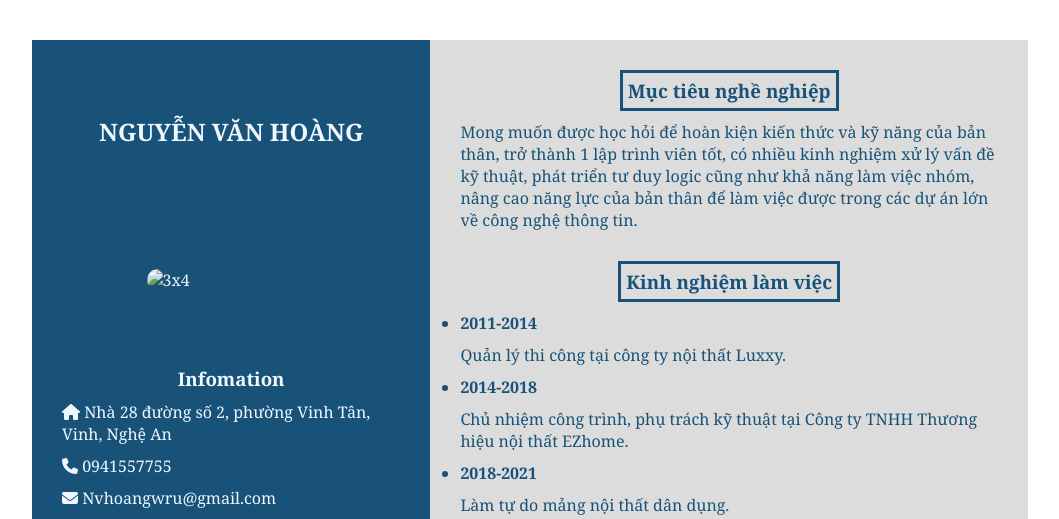
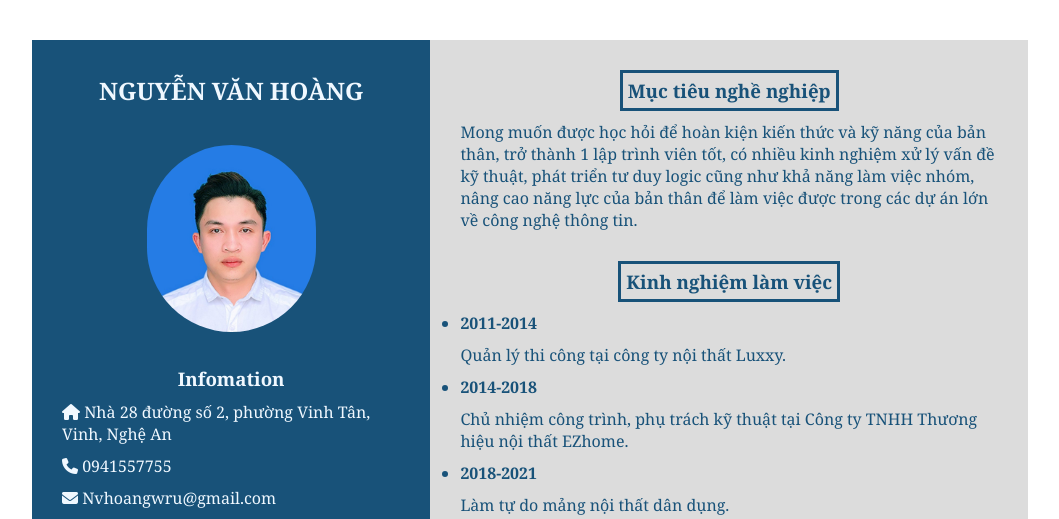
Before and after one commit to Hoangbim/CV, a plain HTML site: page index.html in a window 1280 px wide. Shown: the top 519 px of the page, without its empty margins (110-1169 px from the left). Drawn offline with Linux system fonts and the light colour scheme; the site is published under a folder, as on GitHub Pages, so addresses that start at the root find nothing.

Commit message:
Update index.html

```diff
--- a/index.html
+++ b/index.html
@@ -152,7 +152,7 @@
     <div class="container">
       <div class="left-side">
         <h2 class="full-name">NGUYỄN VĂN HOÀNG</h2>
-        <img src="/3x4.jpg" alt="3x4" />
+        <img src="./3x4.jpg" alt="3x4" />
         <div class="info-detail">
           <h3>Infomation</h3>
           <p>
```
